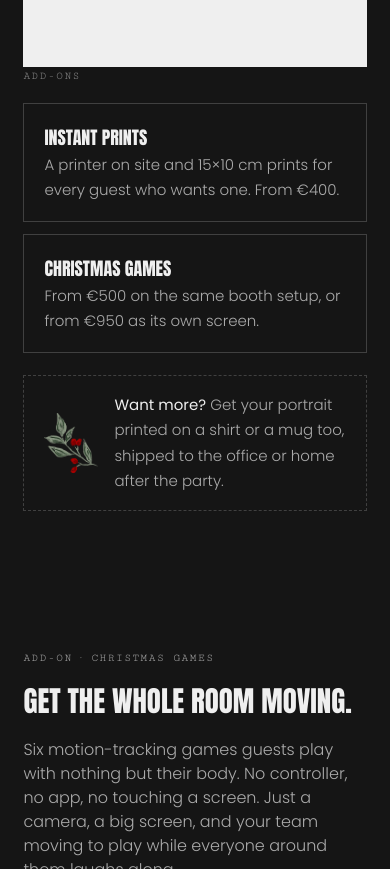
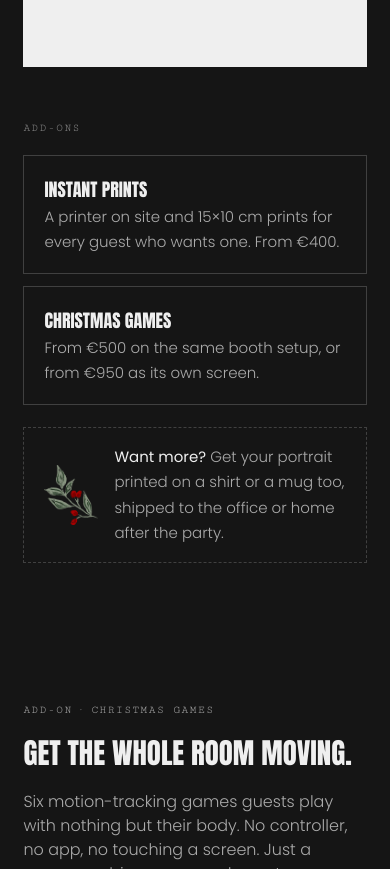
Before and after one commit to cecehubs/christmasdeck, a plain HTML site: page index.html in a window 390 px wide. Shown: the part 7159-8028 px from the top of the page. Drawn offline with Linux system fonts and the light colour scheme; animation ran at ten frames a second; a web font is replaced by a local one.

Commit message:
Add-ons label spacing on phones
Co-Authored-By: Claude Opus 5.5 <noreply@anthropic.com>
Claude-Session: https://claude.ai/code/session_01TS89hnN7TyDqpnfNDeiy3k

```diff
--- a/index.html
+++ b/index.html
@@ -600,6 +600,7 @@ section>:not(.deco):not(.foot):not(.pic):not(.glow),#cover .txt>:not(.deco):not(
 @media(max-width:900px){.holly-cta{display:none}}
 @media(max-width:900px){#cta .txt{padding-left:24px!important;padding-right:24px!important}#cta form{max-width:100%}}
 .addlab{margin-top:34px}@media(max-width:900px){.addlab{margin-top:48px!important}}
+.addlab{padding-top:34px}@media(max-width:900px){.addlab{padding-top:52px}}
 .bar .lang{margin-left:auto;margin-right:12px;display:flex;border:1px solid var(--line-strong);border-radius:999px;overflow:hidden}.bar .lang button{font-family:var(--mono);font-size:11px;letter-spacing:.14em;background:transparent;color:var(--t2,#AAAAAA);border:0;padding:9px 12px;cursor:pointer}.bar .lang button.on{background:var(--paper);color:#151515}@media(max-width:700px){.bar .lang{margin-right:8px}.bar .lang button{padding:8px 9px;font-size:10px}}</style></head><body>
 <header class="bar"><a class="logo" href="#cover"><img src="img/logo.png" alt="204 No-Content"></a><div class="lang" role="group" aria-label="Language"><button type="button" data-lang="en">EN</button><button type="button" data-lang="pt">PT</button></div><a class="btn" href="#cta">Get a quote ↓</a></header><nav class="dots" id="dots"></nav>
 
```
